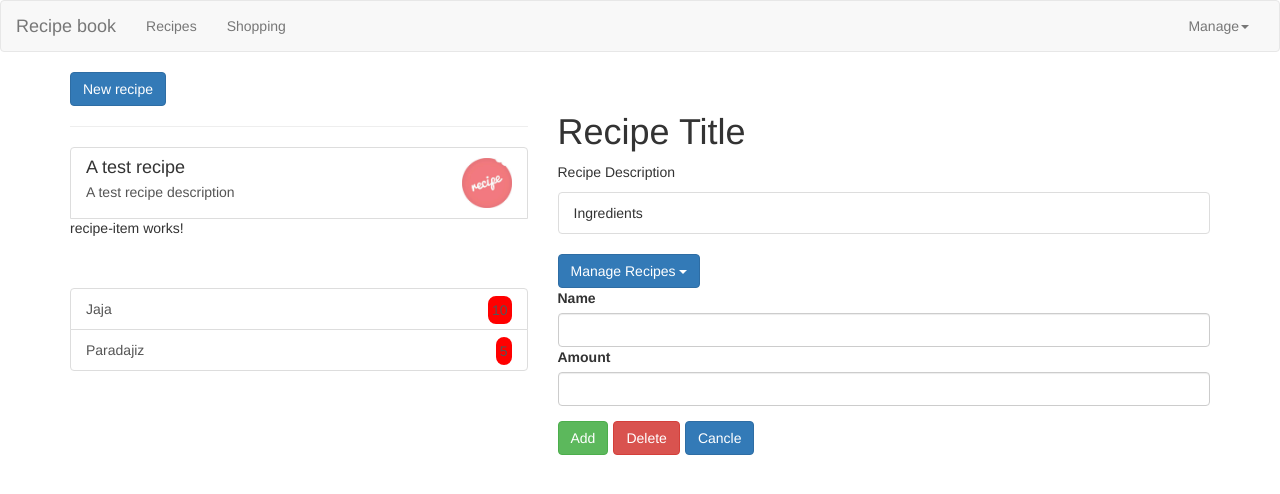
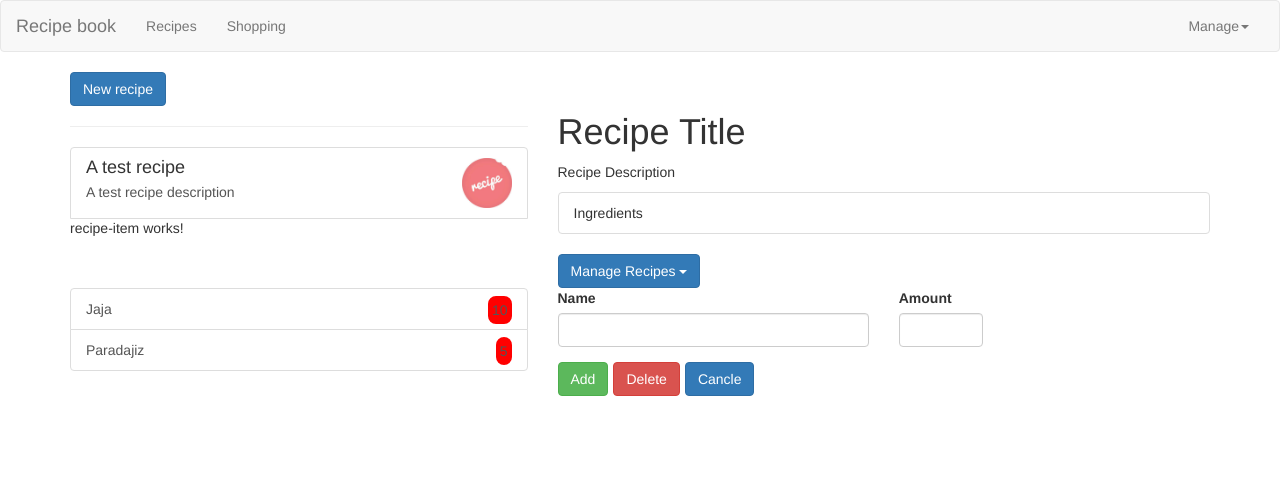
Before and after one commit to picuric-aleksandar/angular-recipe-book, an Angular app: page / in a window 1280 px wide. Shown: the top 494 px of the page. Built offline with nearby package versions, Linux system fonts and the light colour scheme.

Commit message:
Shopping Edit component v1.2
Small markup changes

```diff
--- a/src/app/shopping-list/shopping-edit/shopping-edit.component.html
+++ b/src/app/shopping-list/shopping-edit/shopping-edit.component.html
@@ -1,18 +1,21 @@
 <div class="row">
   <div class="col-xs-12">
     <form>
-      <div class="form-group">
-        <label for="ingredientName">Name</label>
-        <input type="text" name="ingredientName" id="ingredientName" class="form-control">
-        <div class="form-group">
+      <div class="row">
+        <div class="form-group col-sm-6">
+          <label for="ingredientName">Name</label>
+          <input type="text" name="ingredientName" id="ingredientName" class="form-control">
+        </div>
+
+        <div class="form-group col-sm-2">
           <label for="ingredientAmount">Amount</label>
           <input type="number" name="ingredientAmount" id="ingredientAmaount" class="form-control">
         </div>
-        <div class="btn-toolbar mx-2">
-          <button class="btn btn-success" type="button">Add</button>
-          <button class="btn btn-danger" type="button">Delete</button>
-          <button class="btn btn-primary" type="button">Cancle</button>
-        </div>
+      </div>
+      <div class="btn-toolbar mx-2">
+        <button class="btn btn-success" type="submot">Add</button>
+        <button class="btn btn-danger" type="button">Delete</button>
+        <button class="btn btn-primary" type="button">Cancle</button>
       </div>
     </form>
   </div>
```
